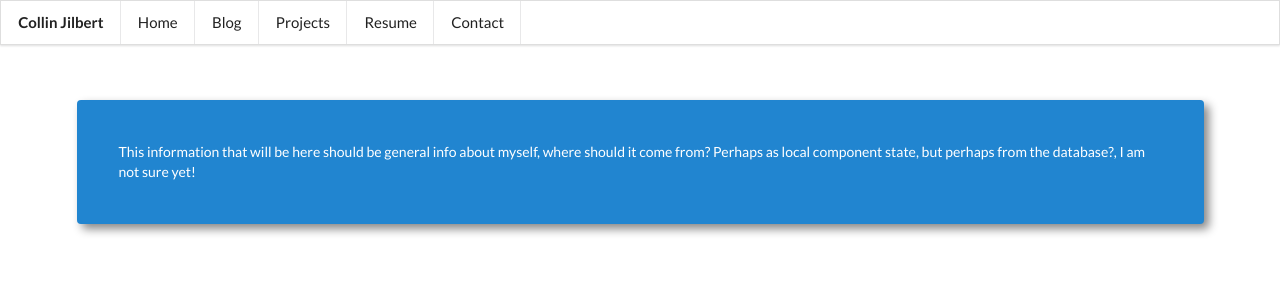
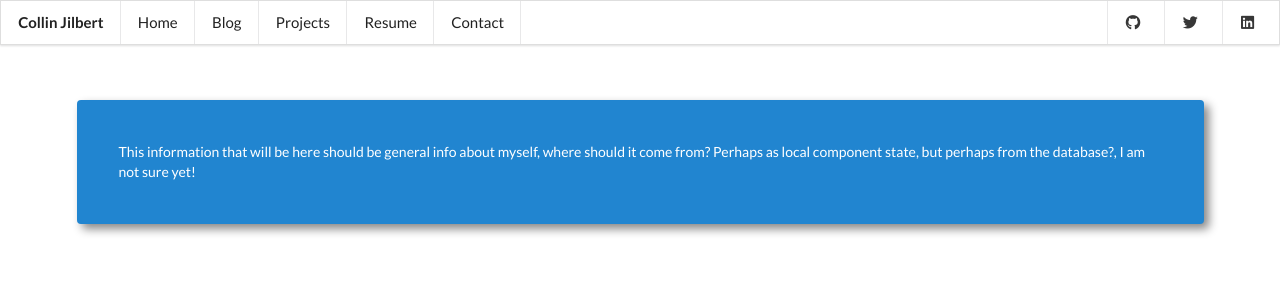
Before and after one commit to cjilbert504/portfolio, a React (Create React App) app in the folder portfolio_client/: page / in a window 1280 px wide. Shown: the top 300 px of the page. Built offline with nearby package versions, Linux system fonts and the light colour scheme.

Commit message:
Add social media links to navbar

```diff
--- a/portfolio_client/src/components/Navbar.js
+++ b/portfolio_client/src/components/Navbar.js
@@ -9,8 +9,19 @@ const Navbar = (props) => {
                 <Link to="/" className="item">Home</Link>
                 <Link to="/blogs" className="item">Blog</Link>
                 <Link to="/projects" className="item">Projects</Link>
-                <Link to="/resumes" className="item">Resume</Link>
+                <Link to="/resume" className="item">Resume</Link>
                 <Link to="/contact" className="item">Contact</Link>
+                <div className="right menu">
+                    <a href="https://github.com/cjilbert504" className="right floated item">
+                        <i className="github icon"></i>
+                    </a>
+                    <a href="https://twitter.com/collin_jilbert" className="right floated item">
+                        <i className="twitter icon"></i>
+                    </a>
+                    <a href="https://www.linkedin.com/in/collin-jilbert/" className="right floated item">
+                        <i className="linkedin icon"></i>
+                    </a>
+                </div>
             </div>
         </div>
     );
```
